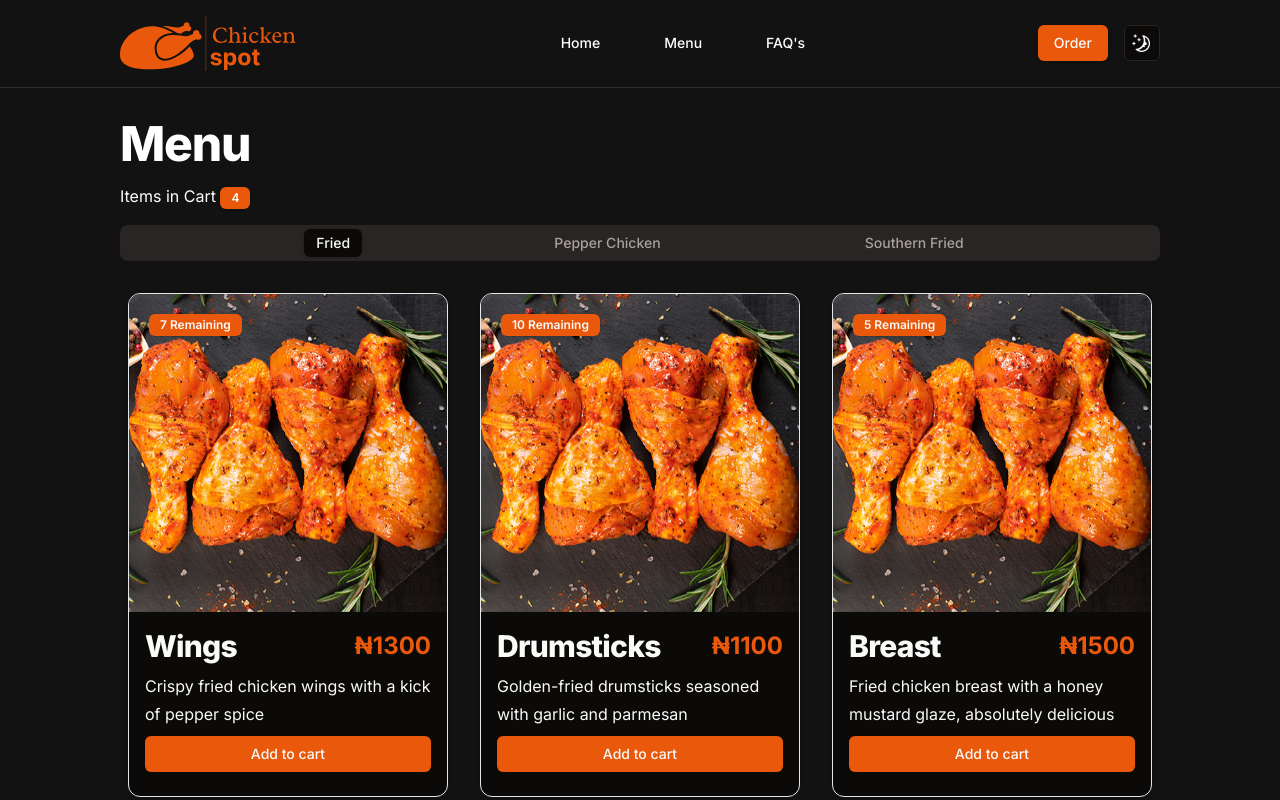
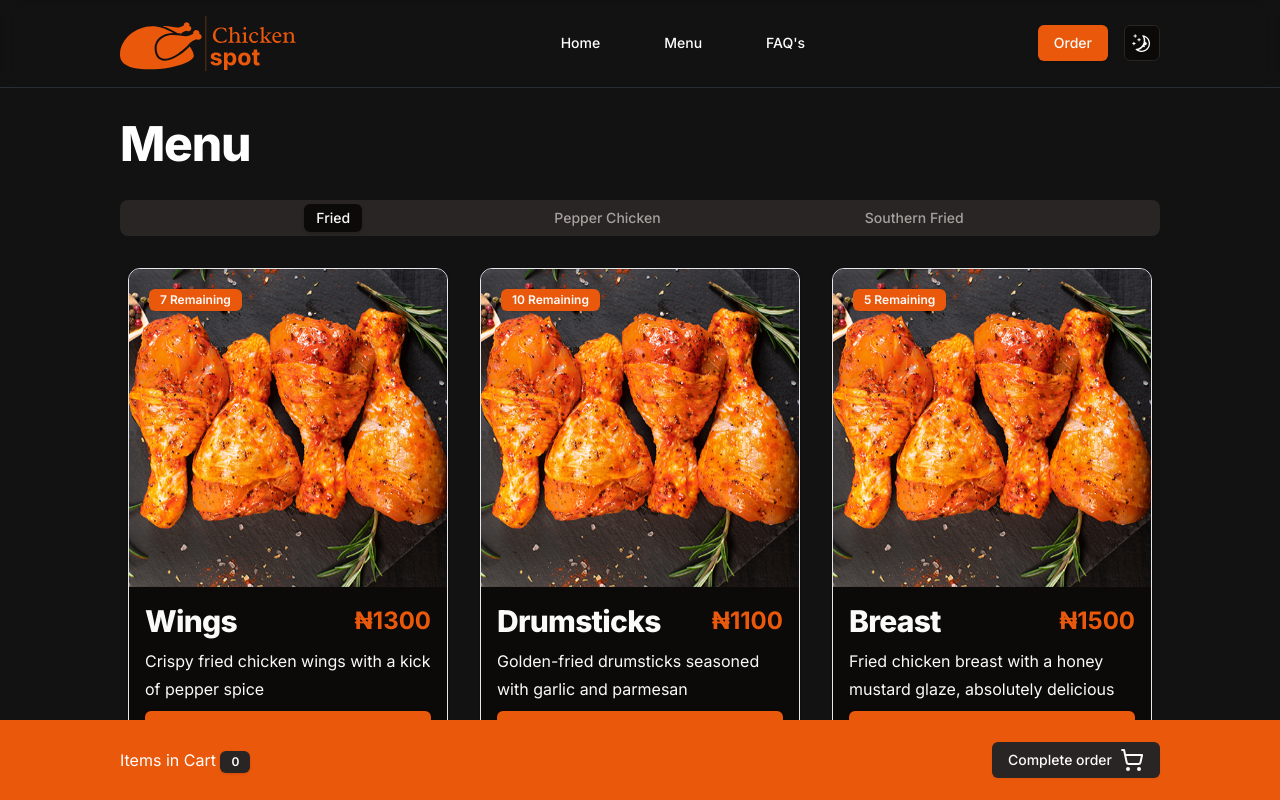
Before and after one commit to Mishael-dev/chickenspot, a Next.js app: page /menu in a window 1280 px wide. Shown: the top 800 px of the page. Built offline with nearby package versions, Linux system fonts and the light colour scheme.

Commit message:
Implemented menu state management

```diff
--- a/app/menu/page.tsx
+++ b/app/menu/page.tsx
@@ -2,18 +2,31 @@ import { H1 } from "@/components/ui/Typography";
 import Container from "@/components/ui/container";
 import { Badge } from "@/components/ui/badge";
 import MenuTabs from "@/components/MenuTabs";
+import CartItemsIndicator from "@/components/ui/CartItemsIndicator";
+import { Button } from "@/components/ui/button";
+import { ShoppingCart } from "lucide-react";
+import Link from "next/link";
 
 const Page = () => {
   return (
-    <div className="pb-80">
+    <div className="pb-80 relative">
       <Container>
         <H1>Menu</H1>
-        <div className="mt-4 mb-4">
-          Items in Cart <Badge>4</Badge>
-        </div>
-
         <MenuTabs />
       </Container>
+
+      <div className="bg-primary h-20 fixed bottom-0 w-full flex items-center">
+        <Container>
+          <div className="flex justify-between items-center">
+            <CartItemsIndicator />
+            <Link href="/checkout">
+              <Button variant={"secondary"}>
+                Complete order <ShoppingCart className="ml-2" />
+              </Button>
+            </Link>
+          </div>
+        </Container>
+      </div>
     </div>
   );
 };
--- a/components/MenuCard.tsx
+++ b/components/MenuCard.tsx
@@ -1,3 +1,4 @@
+"use client";
 import { Card, CardContent, CardFooter } from "./ui/card";
 import Image from "next/image";
 import { H3, P } from "./ui/Typography";
@@ -5,6 +6,9 @@ import { Badge } from "./ui/badge";
 import { Button } from "./ui/button";
 import { Toggle } from "./ui/toggle";
 import type { CartItem } from "@/types";
+import { useCartStore } from "@/store";
+import { useEffect, useState } from "react";
+import classnames from "classnames";
 
 const menu = [
   {
@@ -28,12 +32,39 @@ const card = {
 const parts = ["Wings", "Drumsticks", "Breast", "Back", "Hip", "Leg", "Thigh"];
 
 const MenuCard = ({
+  id,
   availability,
   category,
   part,
   price,
   description,
 }: CartItem) => {
+  const addToCart = useCartStore((state: any) => state.addToCart);
+  const removeFromCart = useCartStore((state: any) => state.removeFromCart);
+  const cart = useCartStore((state: any) => state.cart);
+
+  const [isInCart, setIsInCart] = useState(false);
+
+  const handleCartBtnClick = () => {
+    if (isInCart == false) {
+      setIsInCart(true);
+      addToCart({
+        id: id,
+        part: part,
+        price: price,
+        description: description,
+        availability: availability,
+      });
+    } else if (isInCart == true) {
+      setIsInCart(false);
+      removeFromCart(id);
+    }
+  };
+
+  useEffect(() => {
+    console.log(cart);
+  }, [cart]);
+
   return (
     <Card className="w-full overflow-hidden sm:max-w-80">
       <CardContent className="p-0 relative">
@@ -54,7 +85,22 @@ const MenuCard = ({
           <span className="text-2xl text-primary font-bold">{`₦${price}`}</span>
         </div>
         <P>{description}</P>
-        <Button className="w-full">Add to cart</Button>
+        <>
+          <Button
+            className={classnames({ "w-full": true, hidden: isInCart })}
+            onClick={handleCartBtnClick}
+          >
+            Add to cart
+          </Button>
+
+          <Button
+            variant={"secondary"}
+            className={classnames({ "w-full": true, hidden: !isInCart })}
+            onClick={handleCartBtnClick}
+          >
+            Added to cart
+          </Button>
+        </>
       </CardFooter>
     </Card>
   );
--- a/components/MenuTabs.tsx
+++ b/components/MenuTabs.tsx
@@ -214,7 +214,7 @@ const menu: Menu = {
 const MenuTabs = () => {
   return (
     <section>
-      <Tabs className="" defaultValue="Fried">
+      <Tabs className="mt-8" defaultValue="Fried">
         <div className="overflow-x-scroll sm:overflow-visible pb-4 sm:pb-0">
           <TabsList className=" w-full min-w-fit sm:w-full flex justify-evenly ">
             {categories.map((category, index) => (
--- /dev/null
+++ b/components/ui/CartItemsIndicator.tsx
@@ -0,0 +1,17 @@
+"use client";
+import { useCartStore } from "@/store";
+import { Badge } from "./badge";
+
+const CartItemsIndicator = () => {
+  const cart = useCartStore((state: any) => state.cart);
+  return (
+    <div className="mt-4 mb-4">
+      Items in Cart{" "}
+      <Badge className="bg-secondary text-black dark:text-white">
+        {cart.length}
+      </Badge>
+    </div>
+  );
+};
+
+export default CartItemsIndicator;
--- a/package.json
+++ b/package.json
@@ -17,6 +17,7 @@
     "@radix-ui/react-tabs": "^1.0.4",
     "@radix-ui/react-toggle": "^1.0.3",
     "class-variance-authority": "^0.7.0",
+    "classnames": "^2.5.1",
     "clsx": "^2.1.0",
     "lucide-react": "^0.309.0",
     "next": "14.0.4",
```
Also changed, not shown: 1 other file (tests, documents, lock files or other folders).
